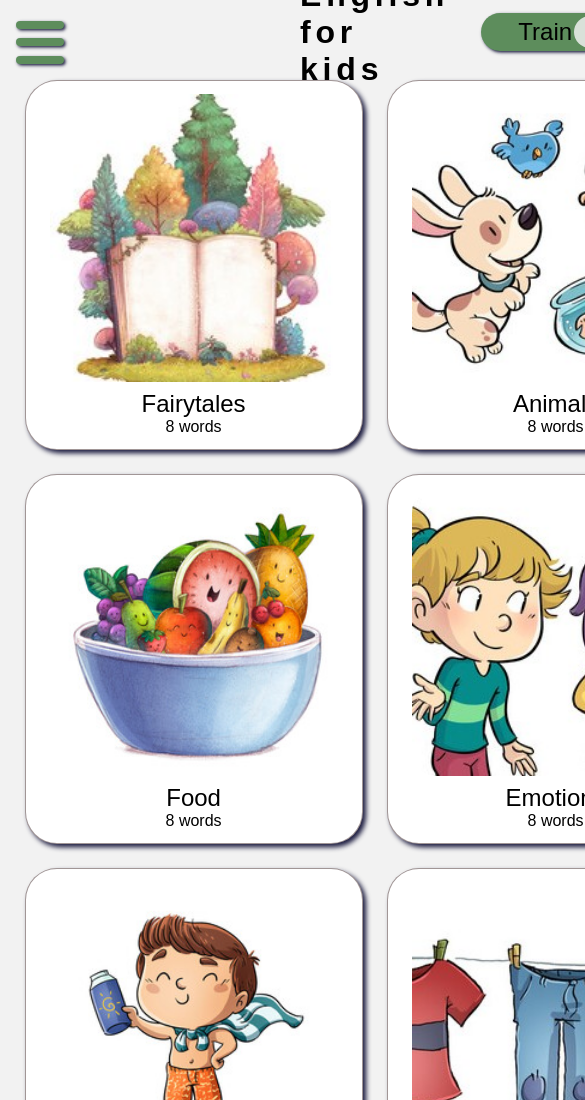
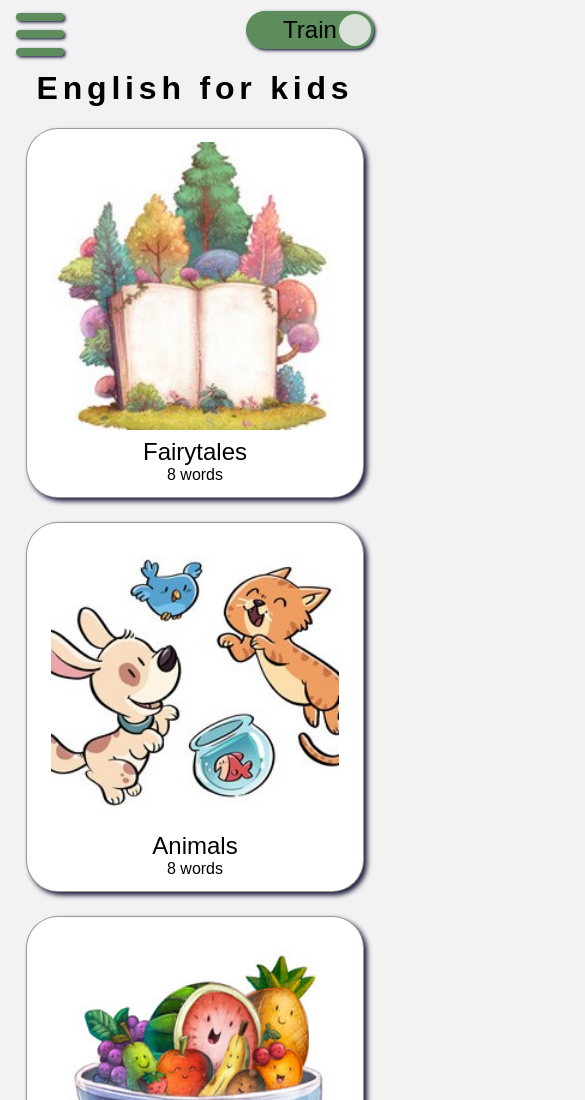
Before and after one commit to emp74ark/english-for-kids, a website built with webpack: page src/index.html in a window 390 px wide. Shown: the top 1100 px of the page, 585 px wide, since content can reach past the window. Built offline with nearby package versions, Linux system fonts and the light colour scheme.

Commit message:
feat: @media for scree lower than 900px

```diff
--- a/src/scss/common.scss
+++ b/src/scss/common.scss
@@ -36,3 +36,15 @@ a:hover {
     box-shadow: .1rem .1rem .3rem $shadow-dark;
   }
 }
+@media (max-width: 900px) {
+  body {
+    grid-template-columns: 300px auto;
+    grid-template-rows: 4rem 3rem minmax(calc(100vh - 7rem), auto) 3rem;
+    grid-template-areas:
+      'nav mode'
+      'header header'
+      'main main'
+      'footer footer';
+    font-size: 8px;
+  }
+}
--- a/src/scss/mode.scss
+++ b/src/scss/mode.scss
@@ -3,10 +3,11 @@
   display: flex;
   align-items: center;
   justify-content: center;
-  margin: 2rem;
   width: 8rem;
   font-size: 1.5rem;
-  position: relative;
+  position: absolute;
+  right: 1rem;
+  top: 1rem;
   input {
     visibility: hidden;
     width: 0;
--- a/src/scss/nav.scss
+++ b/src/scss/nav.scss
@@ -6,7 +6,7 @@ nav {
 .burger__wrapper {
   position: relative;
   left: 1rem;
-  top: 1rem;
+  top: .5rem;
   width: 3rem;
   height: 3rem;
   z-index: 100;
```
